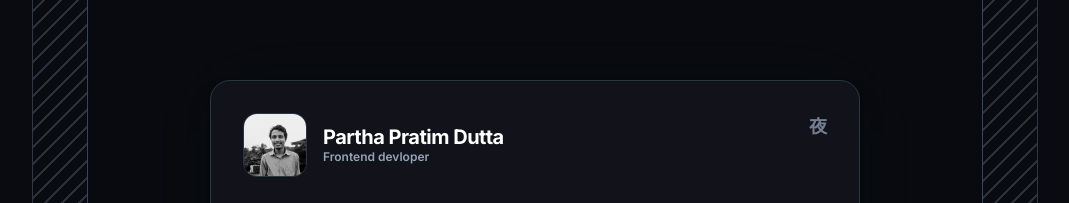
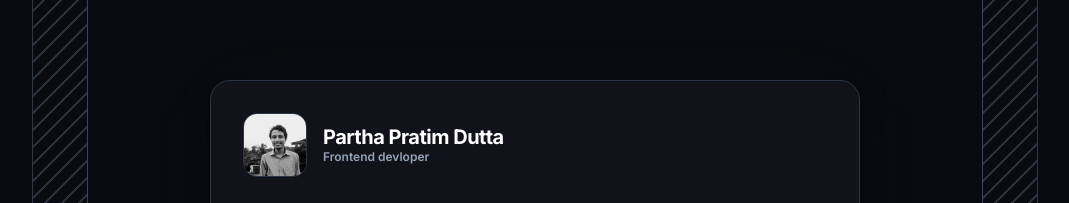
Before and after one commit to parthaprd/Portfolio, a Next.js app: page / in a window 1280 px wide. Shown: the top 203 px of the page, without its empty margins (105-1174 px from the left). Built offline with nearby package versions, Linux system fonts and the light colour scheme.

Commit message:
update 3

```diff
--- a/app/page.js
+++ b/app/page.js
@@ -140,10 +140,7 @@
                   </div>
                 </div>
 
-                {/* Top-Right Kanji Symbol: 夜 (Night) */}
-                <div className="text-foreground-secondary/75 font-semibold text-lg">
-                  夜
-                </div>
+
               </div>
 
               {/* Middle Content */}
```
